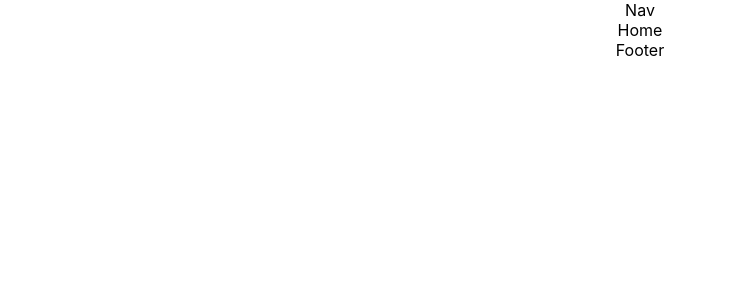
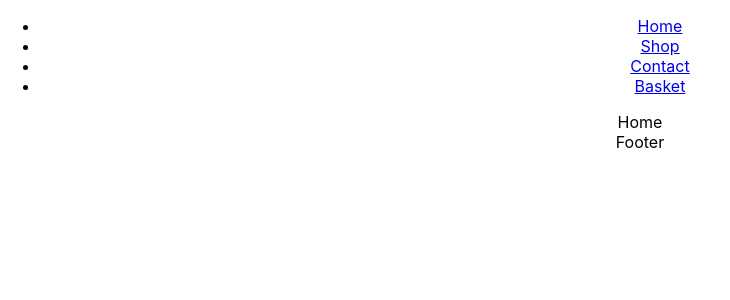
Before and after one commit to edmundsamina/CANELE-BAKERY, a React (Create React App) app in the folder client/: page / in a window 1280 px wide. Shown: the top 300 px of the page, without its empty margins (0-730 px from the left). Built offline with nearby package versions, Linux system fonts and the light colour scheme.

Commit message:
nav links

```diff
--- a/client/src/components/Nav/Nav.js
+++ b/client/src/components/Nav/Nav.js
@@ -1,9 +1,25 @@
-import React from 'react'
+import React from "react";
+import { Link } from "react-router-dom";
 
 function Nav() {
   return (
-    <div>Nav</div>
-  )
+    <nav className="nav-container">
+      <ul className="nav-links-list">
+        <li className="nav-link">
+          <Link to="/">Home</Link>
+        </li>
+        <li className="nav-link">
+          <Link to="/shop">Shop</Link>
+        </li>
+        <li className="nav-link">
+          <Link to="/contact">Contact</Link>
+        </li>
+        <li className="nav-link">
+          <Link to="/basket">Basket</Link>
+        </li>
+      </ul>
+    </nav>
+  );
 }
 
-export default Nav
+export default Nav;
```
